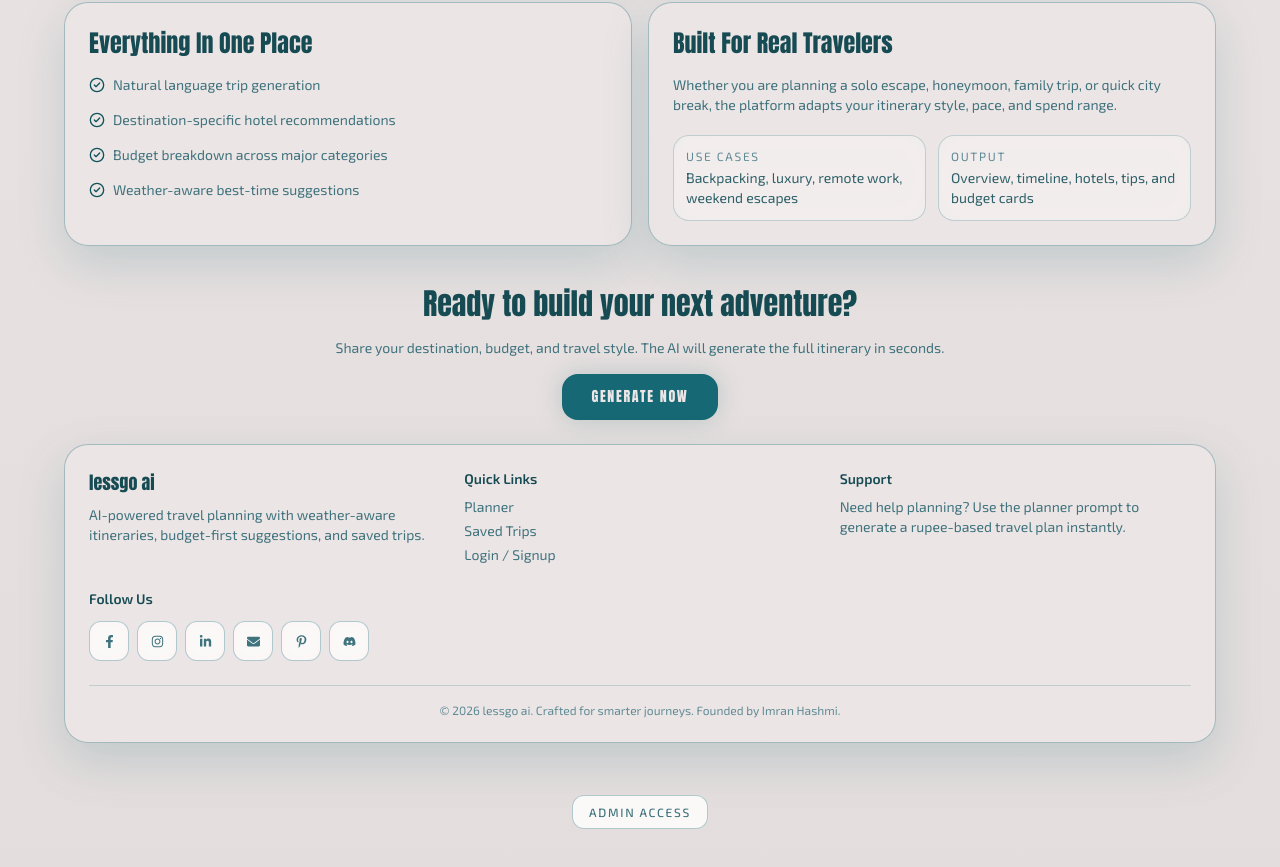
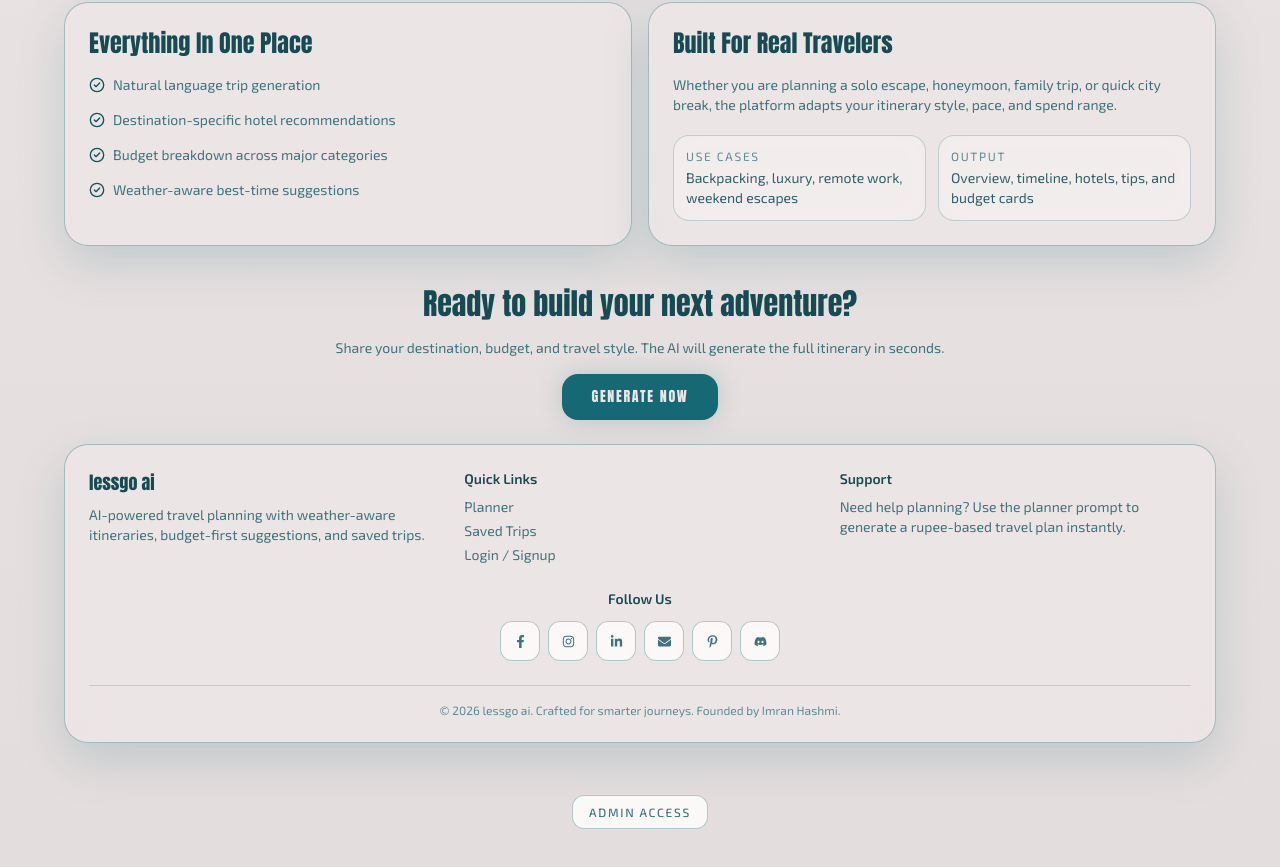
Before and after one commit to itsmierrrrr/AI-Trip-Planner, a React (Vite) app in the folder client/: page / in a window 1280 px wide. Shown: the part 2307-3174 px from the top of the page. Built offline with nearby package versions, Linux system fonts and the light colour scheme; no server answers.

Commit message:
minor change in footer

```diff
--- a/client/src/pages/LandingPage.jsx
+++ b/client/src/pages/LandingPage.jsx
@@ -427,9 +427,9 @@ const LandingPage = () => {
               <p className="mt-2 text-sm text-[#3f737d]">Need help planning? Use the planner prompt to generate a rupee-based travel plan instantly.</p>
             </div>
 
-            <div className="md:col-span-3">
+            <div className="md:col-span-3 text-center">
               <p className="text-sm font-semibold text-[#174b53]">Follow Us</p>
-              <div className="mt-3 flex flex-wrap items-center justify-center gap-2 md:justify-start">
+              <div className="mt-3 flex flex-wrap items-center justify-center gap-2">
                 {socialLinks.map((item) => (
                   <a
                     key={item.label}
```
